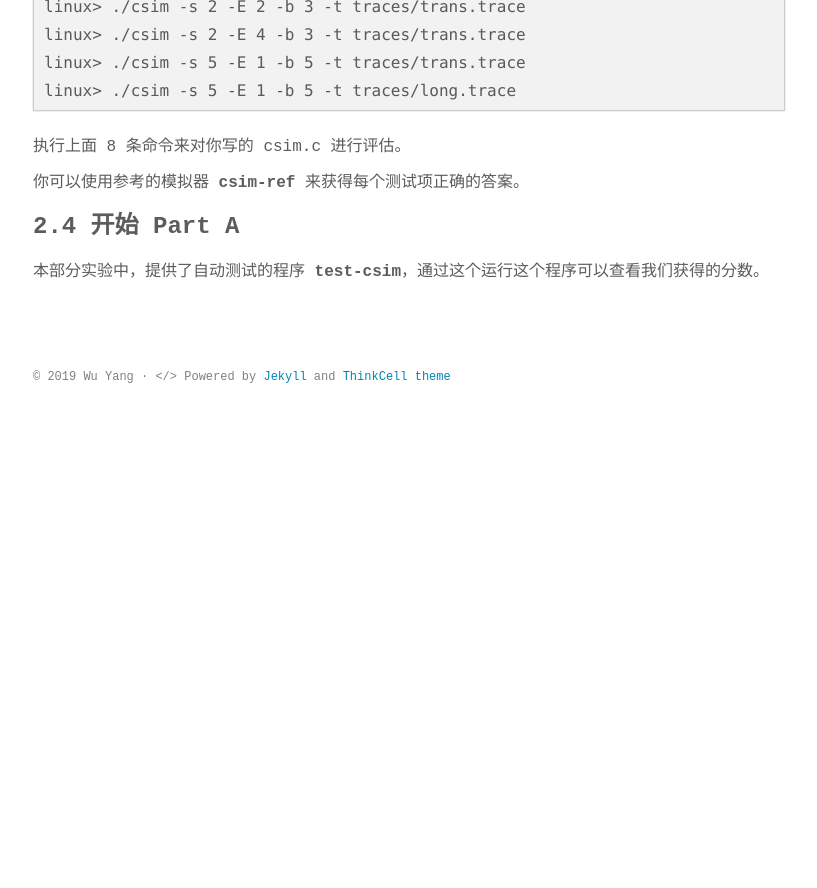
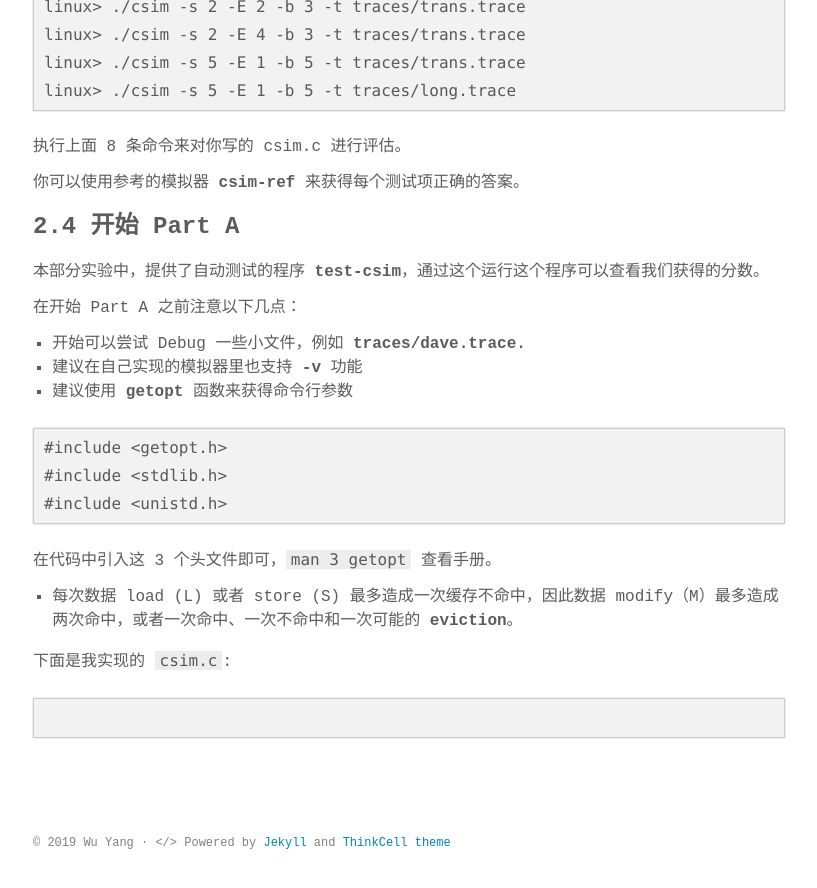
Before and after one commit to drivebyer/old-blog-theme, a Jekyll site: the page built from _posts/2019-02-14-深入理解计算机系统-Cache-Lab-实验报告.md, in a window 1280 px wide and 900 px high, scrolled down 2745 px. Shown: the top 888 px of the window, without its empty margins (231-1048 px from the left). Built offline with Jekyll 4.4.1, drawn with Linux system fonts in a browser that asks for light colours; some web fonts are replaced; before the commit the page ends 3179 px from its top, so only the background shows below that.

Commit message:
Update 2019-02-14-深入理解计算机系统-Cache-Lab-实验报告.md

````diff
--- a/_posts/2019-02-14-深入理解计算机系统-Cache-Lab-实验报告.md
+++ b/_posts/2019-02-14-深入理解计算机系统-Cache-Lab-实验报告.md
@@ -131,3 +131,25 @@ linux> ./csim -s 5 -E 1 -b 5 -t traces/long.trace
 ### 2.4 开始 Part A
 
 本部分实验中，提供了自动测试的程序 **test-csim**，通过这个运行这个程序可以查看我们获得的分数。
+
+在开始 Part A 之前注意以下几点：
+
+1. 开始可以尝试 Debug 一些小文件，例如 **traces/dave.trace.**
+2. 建议在自己实现的模拟器里也支持 **-v** 功能
+3. 建议使用 **getopt** 函数来获得命令行参数
+
+```
+#include <getopt.h>
+#include <stdlib.h>
+#include <unistd.h>
+```
+
+在代码中引入这 3 个头文件即可，`man 3 getopt` 查看手册。
+
+4. 每次数据 load (L) 或者 store (S) 最多造成一次缓存不命中，因此数据 modify（M）最多造成两次命中，或者一次命中、一次不命中和一次可能的 **eviction**。
+
+下面是我实现的 `csim.c`:
+
+```
+
+```
````
